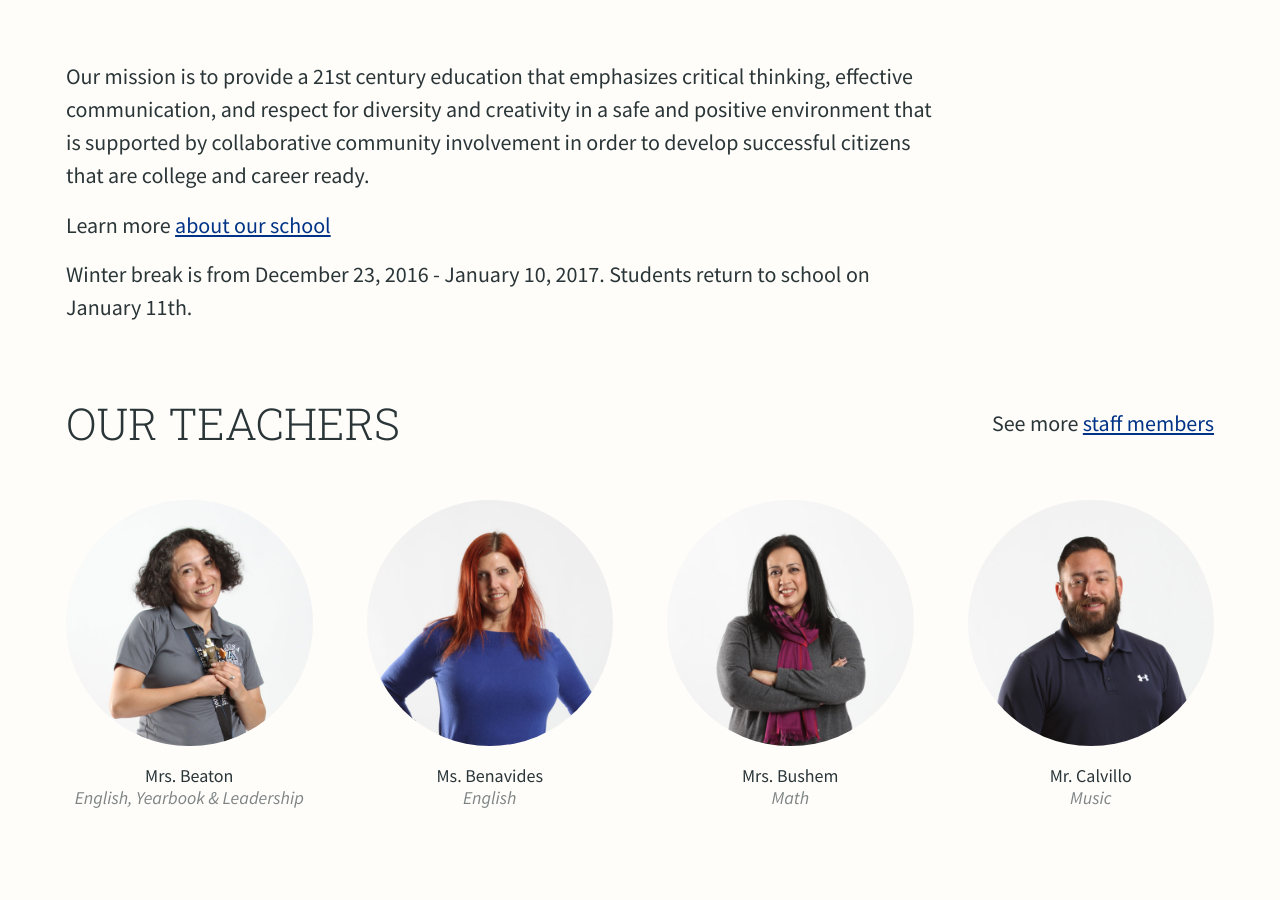
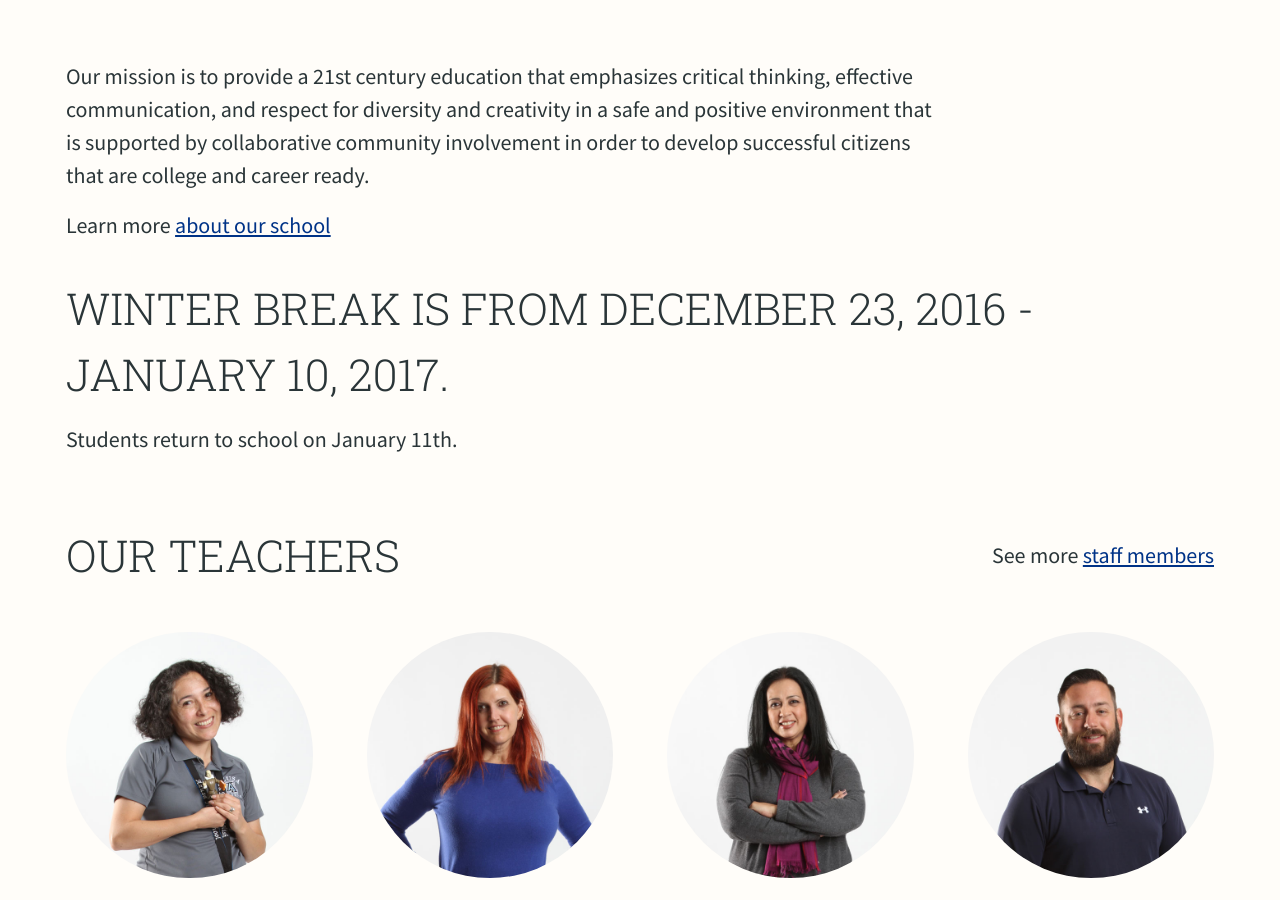
Before and after one commit to jimthoburn/azusa, a Jekyll site: the page built from home.markdown, in a window 1280 px wide and 900 px high, scrolled down 714 px. Built offline with Jekyll 4.4.1, drawn with Linux system fonts in a browser that asks for light colours.

```diff
--- a/home.markdown
+++ b/home.markdown
@@ -17,8 +17,8 @@ Our mission is to provide a 21st century education that emphasizes critical thin
 
 Learn more [about our school](/about)
 
-Winter break is from
-December 23, 2016 - January 10, 2017.
+## Winter break is from December 23, 2016 - January 10, 2017.
+
 Students return to school on January 11th.
 
 <div class="staff-list">
```
